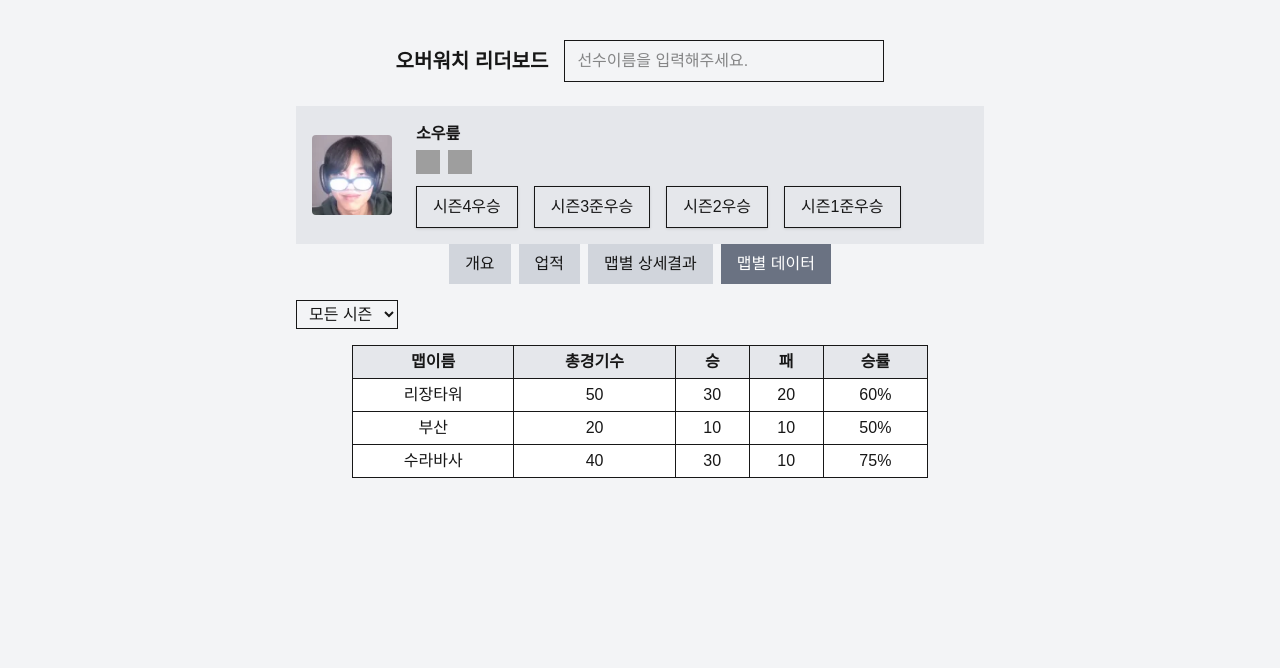
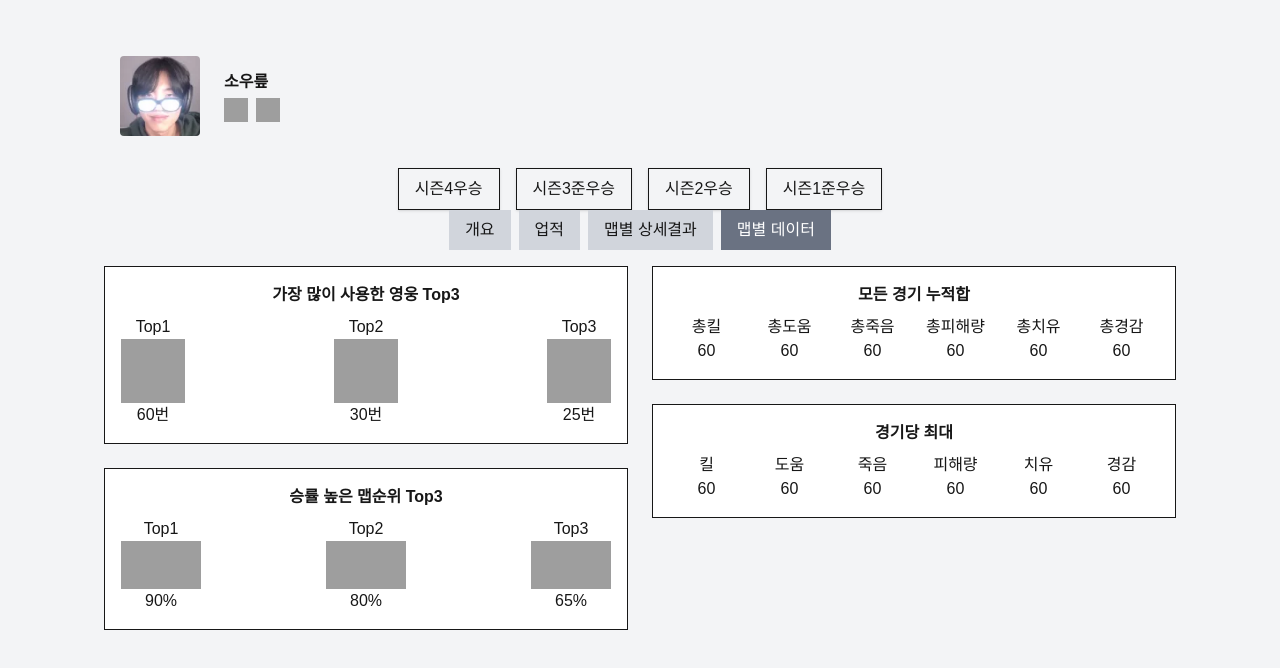
Before and after one commit to ROMS-PROJECT/ROMS-PROJECT, a Next.js app: page /userSearchMap in a window 1280 px wide. Shown: the top 668 px of the page. Built offline with nearby package versions, Linux system fonts and the light colour scheme; grey boxes are pictures that could not be loaded.

Commit message:
MYK_260406_스트리머 대회전적리스트 html작성

```diff
--- a/app/userSearchMap/page.tsx
+++ b/app/userSearchMap/page.tsx
@@ -6,22 +6,14 @@ export default function userSearchMap() {
     ];
 
     return (
+        <>
             <div className="min-h-screen bg-gray-100 flex justify-center">
-            <div className="w-full max-w-3xl p-10">
+                <div className="w-full max-w-6xl p-10">
 
-                {/* 상단 */}
-                <div className="flex justify-center items-center gap-4 mb-6">
-                    <h1 className="text-xl font-bold">오버워치 리더보드</h1>
-                    <input
-                        placeholder="선수이름을 입력해주세요."
-                        className="border px-3 py-2 w-80"
-                    />
-                </div>
 
-                <div className="flex items-center gap-6 p-4 bg-gray-200">
+                    <div className="flex items-center gap-6 p-4">
 
-                    {/* 왼쪽 프로필*/}
-                    {/* src위치는 default로 public에서 찾는다*/}
+                        {/* 왼쪽 프로필 */}
                         <img
                             src="/profile.png"
                             alt="profile"
@@ -39,16 +31,15 @@ export default function userSearchMap() {
                                     <img src="/youtube.png" className="w-6 h-6" />
                                 </div>
                             </div>
+                        </div>
+                    </div>
 
-                        {/* 버튼 영역 */}
-                        <div className="flex gap-4">
+                    {/* 버튼 영역 - 이미지 밑으로 이동 */}
+                    <div className="flex gap-4 mt-4 justify-center">
                         <button className="px-4 py-2 border shadow">시즌4우승</button>
                         <button className="px-4 py-2 border shadow">시즌3준우승</button>
                         <button className="px-4 py-2 border shadow">시즌2우승</button>
                         <button className="px-4 py-2 border shadow">시즌1준우승</button>
-                        </div>
-
-                    </div>
                     </div>
 
 
@@ -63,40 +54,94 @@ export default function userSearchMap() {
                         </button>
                     </div>
 
-                {/* 필터 */}
-                <div className="flex justify-start mb-4">
-                    <select className="border px-2 py-1">
-                        <option>모든 시즌</option>
-                    </select>
+
+
+                    <div className="grid grid-cols-2 gap-6">
+
+                        {/* 왼쪽 영역 */}
+                        <div className="flex flex-col gap-6">
+
+                            {/* 가장 많이 사용한 영웅 */}
+                            <div className="border p-4 bg-white">
+                                <p className="font-bold mb-2 text-center">가장 많이 사용한 영웅 Top3</p>
+                                <div className="flex justify-between">
+                                    <div className="text-center">
+                                        <p>Top1</p>
+                                        <img src="/hero1.png" className="w-16 h-16 mx-auto" />
+                                        <p>60번</p>
+                                    </div>
+                                    <div className="text-center">
+                                        <p>Top2</p>
+                                        <img src="/hero2.png" className="w-16 h-16 mx-auto" />
+                                        <p>30번</p>
+                                    </div>
+                                    <div className="text-center">
+                                        <p>Top3</p>
+                                        <img src="/hero3.png" className="w-16 h-16 mx-auto" />
+                                        <p>25번</p>
+                                    </div>
+                                </div>
                             </div>
 
-                {/* 테이블 */}
-                <div className="flex justify-center">
-                    <table className="border w-full max-w-xl bg-white text-center">
-                        <thead>
-                            <tr className="bg-gray-200">
-                                <th className="border px-2 py-1">맵이름</th>
-                                <th className="border px-2 py-1">총경기수</th>
-                                <th className="border px-2 py-1">승</th>
-                                <th className="border px-2 py-1">패</th>
-                                <th className="border px-2 py-1">승률</th>
-                            </tr>
-                        </thead>
-                        <tbody>
-                            {data.map((row, i) => (
-                                <tr key={i}>
-                                    <td className="border px-2 py-1">{row.map}</td>
-                                    <td className="border px-2 py-1">{row.total}</td>
-                                    <td className="border px-2 py-1">{row.win}</td>
-                                    <td className="border px-2 py-1">{row.lose}</td>
-                                    <td className="border px-2 py-1">{row.rate}</td>
-                                </tr>
-                            ))}
-                        </tbody>
-                    </table>
+                            {/* 승률 높은 맵 */}
+                            <div className="border p-4 bg-white">
+                                <p className="font-bold mb-2 text-center">승률 높은 맵순위 Top3</p>
+                                <div className="flex justify-between">
+                                    <div className="text-center">
+                                        <p>Top1</p>
+                                        <img src="/map1.png" className="w-20 h-12 mx-auto" />
+                                        <p>90%</p>
+                                    </div>
+                                    <div className="text-center">
+                                        <p>Top2</p>
+                                        <img src="/map2.png" className="w-20 h-12 mx-auto" />
+                                        <p>80%</p>
+                                    </div>
+                                    <div className="text-center">
+                                        <p>Top3</p>
+                                        <img src="/map3.png" className="w-20 h-12 mx-auto" />
+                                        <p>65%</p>
+                                    </div>
+                                </div>
+                            </div>
+
+                        </div>
+
+                        {/* 오른쪽 영역 */}
+                        <div className="flex flex-col gap-6">
+
+                            {/* 모든 경기 누적 */}
+                            <div className="border p-4 bg-white">
+                                <p className="font-bold mb-2 text-center">모든 경기 누적합</p>
+                                <div className="grid grid-cols-6 gap-2 text-center">
+                                    <div>총킬<br />60</div>
+                                    <div>총도움<br />60</div>
+                                    <div>총죽음<br />60</div>
+                                    <div>총피해량<br />60</div>
+                                    <div>총치유<br />60</div>
+                                    <div>총경감<br />60</div>
+                                </div>
+                            </div>
+
+                            {/* 경기당 최대 */}
+                            <div className="border p-4 bg-white">
+                                <p className="font-bold mb-2 text-center">경기당 최대</p>
+                                <div className="grid grid-cols-6 gap-2 text-center">
+                                    <div>킬<br />60</div>
+                                    <div>도움<br />60</div>
+                                    <div>죽음<br />60</div>
+                                    <div>피해량<br />60</div>
+                                    <div>치유<br />60</div>
+                                    <div>경감<br />60</div>
+                                </div>
+                            </div>
+
+                        </div>
+
                     </div>
 
                 </div>
             </div>
+        </>
     );
 }
```
Lines whose indentation alone changed are shown as unchanged.
